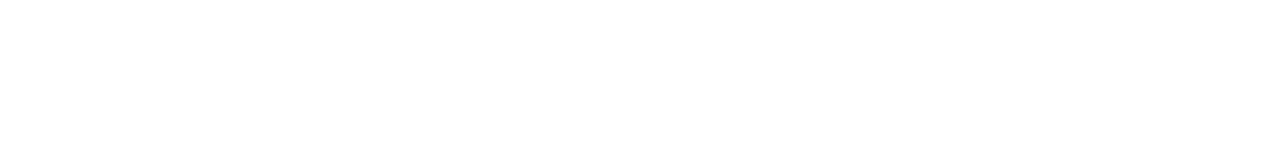
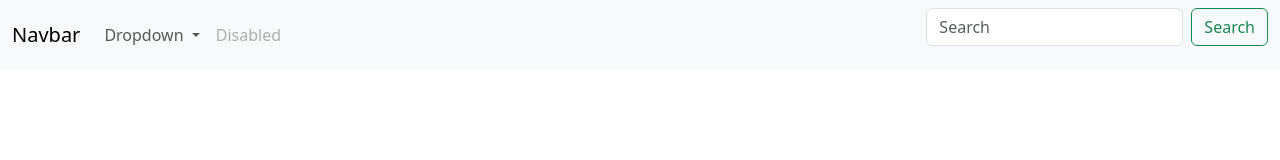
Before and after one commit to bocon3/IT24B-BOCON, a plain HTML site: page index.html in a window 1280 px wide. Drawn offline with nearby package versions, Linux system fonts and the light colour scheme.

Commit message:
added navbar

```diff
--- a/index.html
+++ b/index.html
@@ -6,7 +6,41 @@
     <script src="https://cdn.jsdelivr.net/npm/bootstrap@5.3.3/dist/js/bootstrap.bundle.min.js" integrity="sha384-YvpcrYf0tY3lHB60NNkmXc5s9fDVZLESaAA55NDzOxhy9GkcIdslK1eN7N6jIeHz" crossorigin="anonymous"></script>
 
     <title>Website</title>
+
 </head>
+
+<nav class="navbar navbar-expand-lg bg-body-tertiary">
+    <div class="container-fluid">
+      <a class="navbar-brand" href="#">Navbar</a>
+      <button class="navbar-toggler" type="button" data-bs-toggle="collapse" data-bs-target="#navbarSupportedContent" aria-controls="navbarSupportedContent" aria-expanded="false" aria-label="Toggle navigation">
+        <span class="navbar-toggler-icon"></span>
+      </button>
+      <div class="collapse navbar-collapse" id="navbarSupportedContent">
+        <ul class="navbar-nav me-auto mb-2 mb-lg-0">
+          <li class="nav-item dropdown">
+            <a class="nav-link dropdown-toggle" href="#" role="button" data-bs-toggle="dropdown" aria-expanded="false">
+              Dropdown
+            </a>
+            <ul class="dropdown-menu">
+              <li><a class="dropdown-item" href="#">Action</a></li>
+              <li><a class="dropdown-item" href="#">Another action</a></li>
+              <li><hr class="dropdown-divider"></li>
+              <li><a class="dropdown-item" href="#">Something else here</a></li>
+            </ul>
+          </li>
+          <li class="nav-item">
+            <a class="nav-link disabled" aria-disabled="true">Disabled</a>
+          </li>
+        </ul>
+        <form class="d-flex" role="search">
+          <input class="form-control me-2" type="search" placeholder="Search" aria-label="Search">
+          <button class="btn btn-outline-success" type="submit">Search</button>
+        </form>
+      </div>
+    </div>
+  </nav>
+
 <body>
 
+</body>
 </html></html>
```
